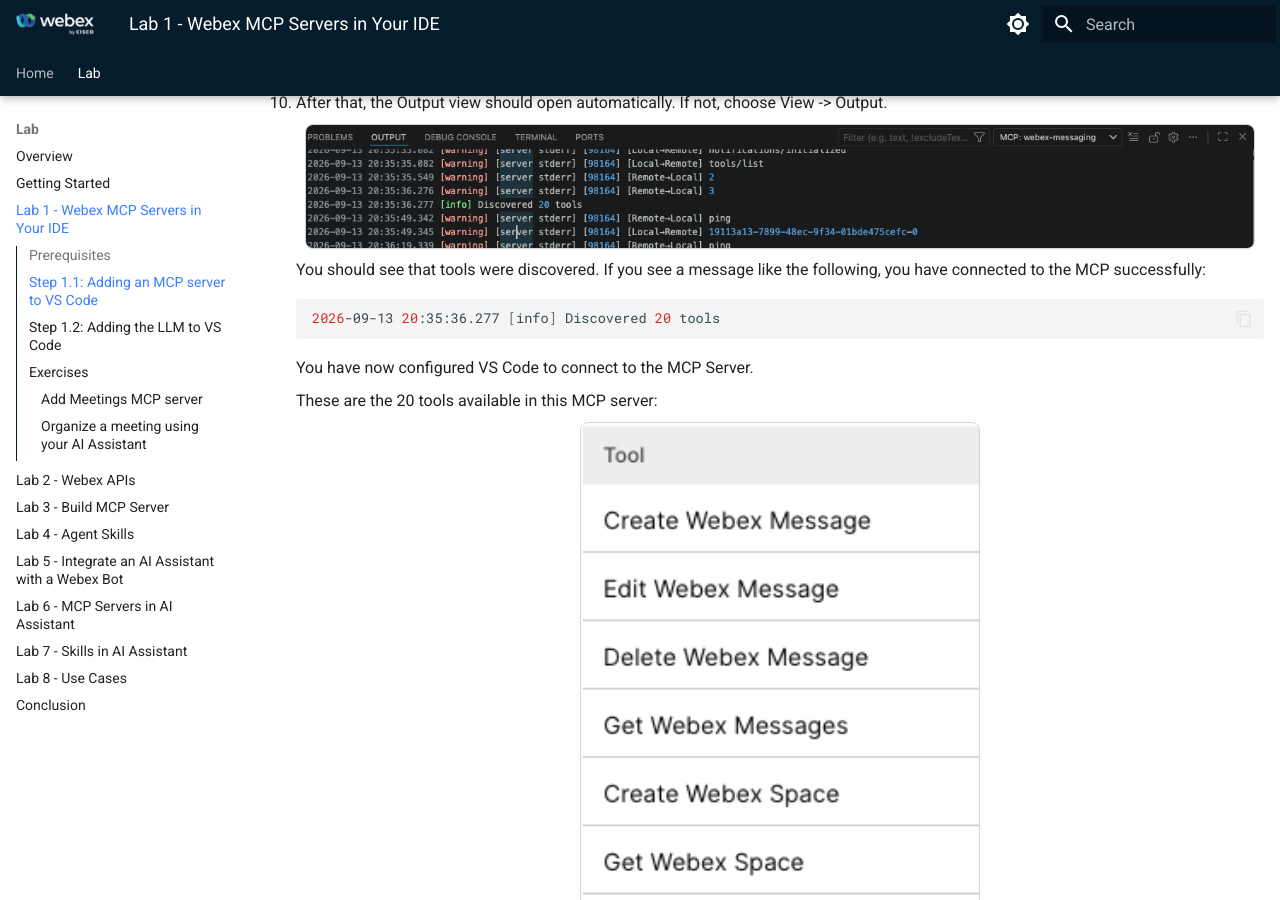
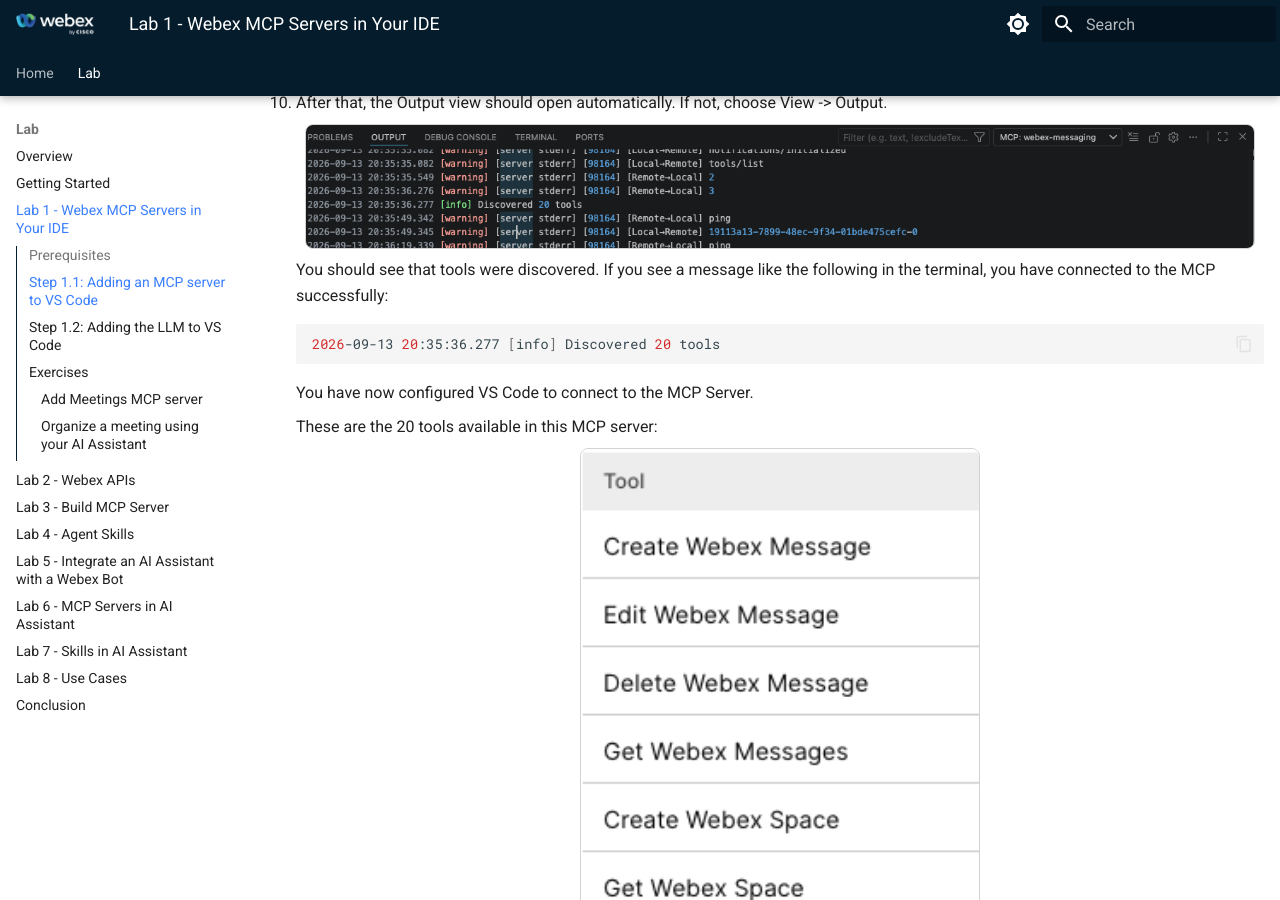
Before and after one commit to WebexCC-SA/LAB-31123, an MkDocs documentation site: the page built from docs/lab1_webex-mcp-in-ide.md, in a window 1280 px wide and 900 px high, scrolled down 7363 px. Built offline with MkDocs 1.6.1 and Material for MkDocs 9.7.7, drawn with Linux system fonts in a browser that asks for light colours; some of the changed text lies outside the part shown.

Commit message:
Update lab1_webex-mcp-in-ide.md

````diff
--- a/docs/lab1_webex-mcp-in-ide.md
+++ b/docs/lab1_webex-mcp-in-ide.md
@@ -43,7 +43,7 @@
 
     ![Create_token](./assets/controlhub_2.png){ width="1000" style="display: block; margin: 0 auto; border: 1px solid lightgray; border-radius: 8px;"}
 
-4. You are not done yet. If you try to use an MCP server now, you will see an error similar to this:
+4. You are not done yet. If you try to use an MCP server now, you will see an error similar to this in the terminal:
 
     ```bash
     2026-09-14 12:21:38.230 [warning] [server stderr] [63062] Fatal error: SdkHttpError: Error POSTing to endpoint: {"id":0,"jsonrpc":"2.0","error":{"code":-32003,"message":"You don't have access to this MCP server yet. Ask your administrator to enable it for your account or organization.","data":{"reason":"ACCESS_DENIED"}}}
@@ -140,7 +140,7 @@
 
     ![Create_token](./assets/vscode_5.png){ width="950" style="display: block; margin: 0 auto; border: 1px solid lightgray; border-radius: 8px;"}
 
-    You should see that tools were discovered. If you see a message like the following, you have connected to the MCP successfully:
+    You should see that tools were discovered. If you see a message like the following in the terminal, you have connected to the MCP successfully:
 
     ```bash
     2026-09-13 20:35:36.277 [info] Discovered 20 tools
@@ -256,7 +256,8 @@
 
         These are the tools available in this MCP server:
 
-        ![Tools](./assets/tools_1.png){ width="450" style="display: block; margin: 0 auto; border: 1px solid lightgray; border-radius: 8px;"}
+        ??? Note "Tools"
+            ![Tools](./assets/tools_1.png){ width="450" style="display: block; margin: 0 auto; border: 1px solid lightgray; border-radius: 8px;"}
 
 ### Organize a meeting using your AI Assistant
 
````
